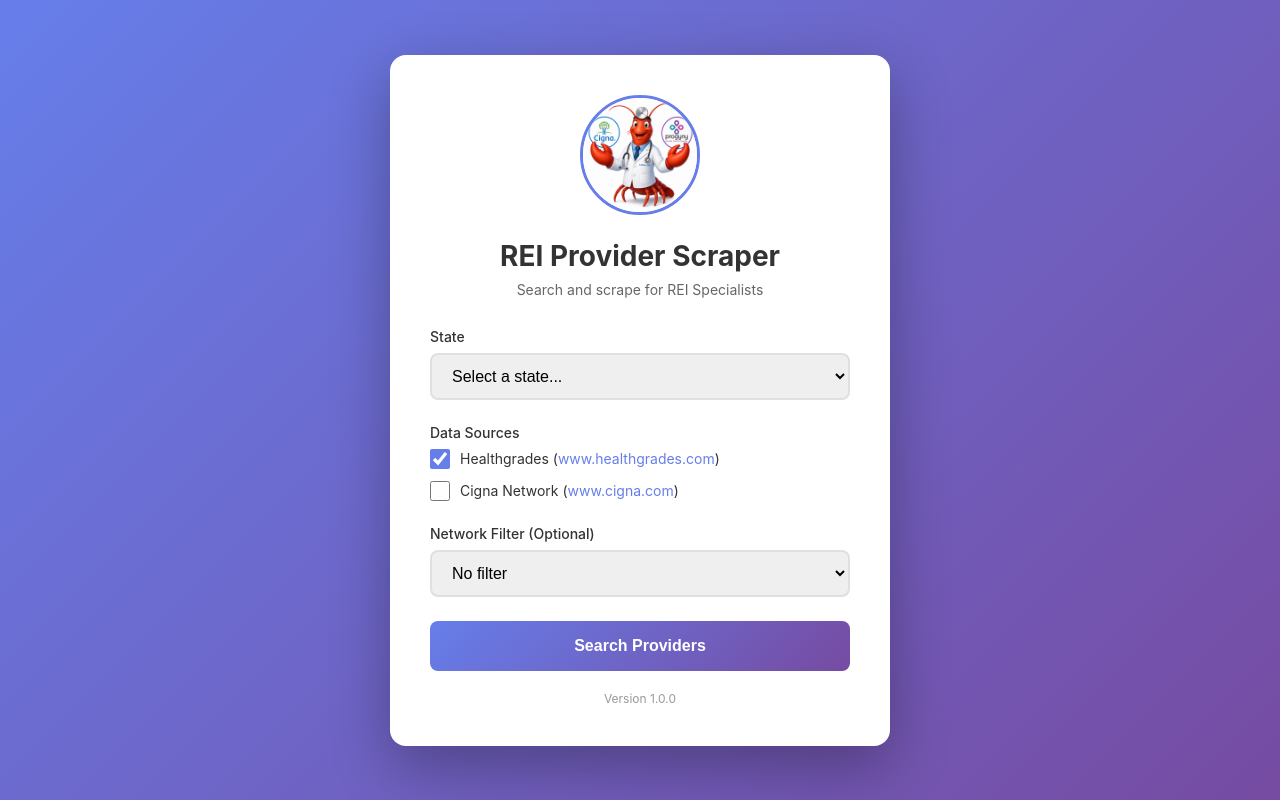
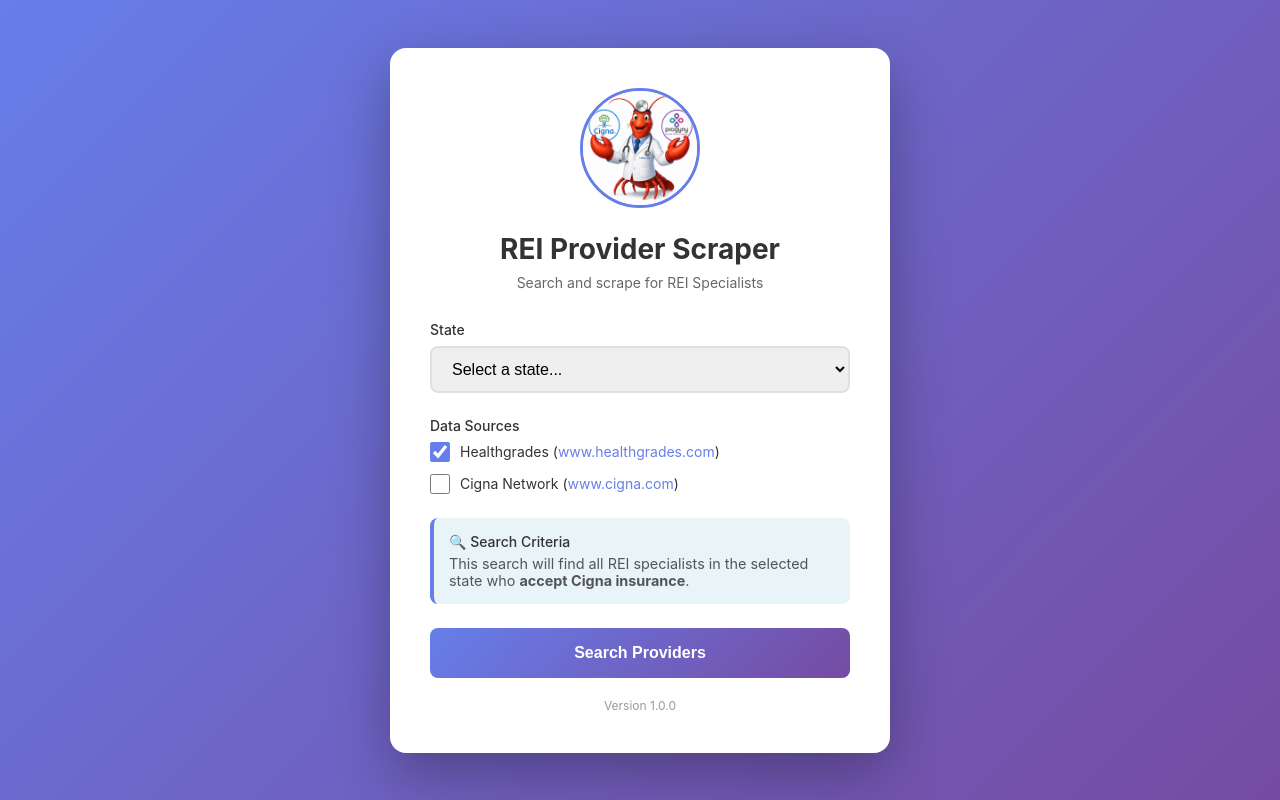
Before and after one commit to gclapp/rei-provider-scraper, a Flask app: page / in a window 1280 px wide. Run offline with Flask 3, Linux system fonts and the light colour scheme.

Commit message:
Default search filters for Cigna in-network REI specialists

```diff
--- a/app.py
+++ b/app.py
@@ -23,10 +23,9 @@
 
 @app.route('/search', methods=['POST'])
 def rei_search():
-    """Handle REI search form submission"""
+    """Handle REI search form submission - defaults to Cigna network filter"""
     state = request.form.get('state', '').upper()
     sources = request.form.getlist('sources')
-    network = request.form.get('network')
 
     if not state:
         flash('Please select a state', 'error')
@@ -35,6 +34,9 @@
     if not sources:
         flash('Please select at least one source', 'error')
         return redirect(url_for('index'))
+
+    # Always filter for Cigna in-network providers
+    network = 'cigna'
 
     # Perform scrape
     try:
@@ -46,7 +48,7 @@
         session['rei_search_params'] = {
             'state': state,
             'sources': sources,
-            'network': network
+            'network': 'Cigna In-Network'
         }
 
         return redirect(url_for('rei_results'))
--- a/templates/rei_search.html
+++ b/templates/rei_search.html
@@ -270,12 +270,11 @@
                 </div>
             </div>
 
-            <div class="form-group">
-                <label for="network">Network Filter (Optional)</label>
-                <select name="network" id="network">
-                    <option value="">No filter</option>
-                    <option value="cigna">Cigna In-Network Only</option>
-                </select>
+            <div class="form-group" style="background: #e8f4f8; padding: 15px; border-radius: 8px; border-left: 4px solid #667eea;">
+                <label style="margin-bottom: 5px;">🔍 Search Criteria</label>
+                <p style="color: #555; font-size: 0.9rem; margin: 0;">
+                    This search will find all REI specialists in the selected state who <strong>accept Cigna insurance</strong>.
+                </p>
             </div>
 
             <button type="submit">Search Providers</button>
```
